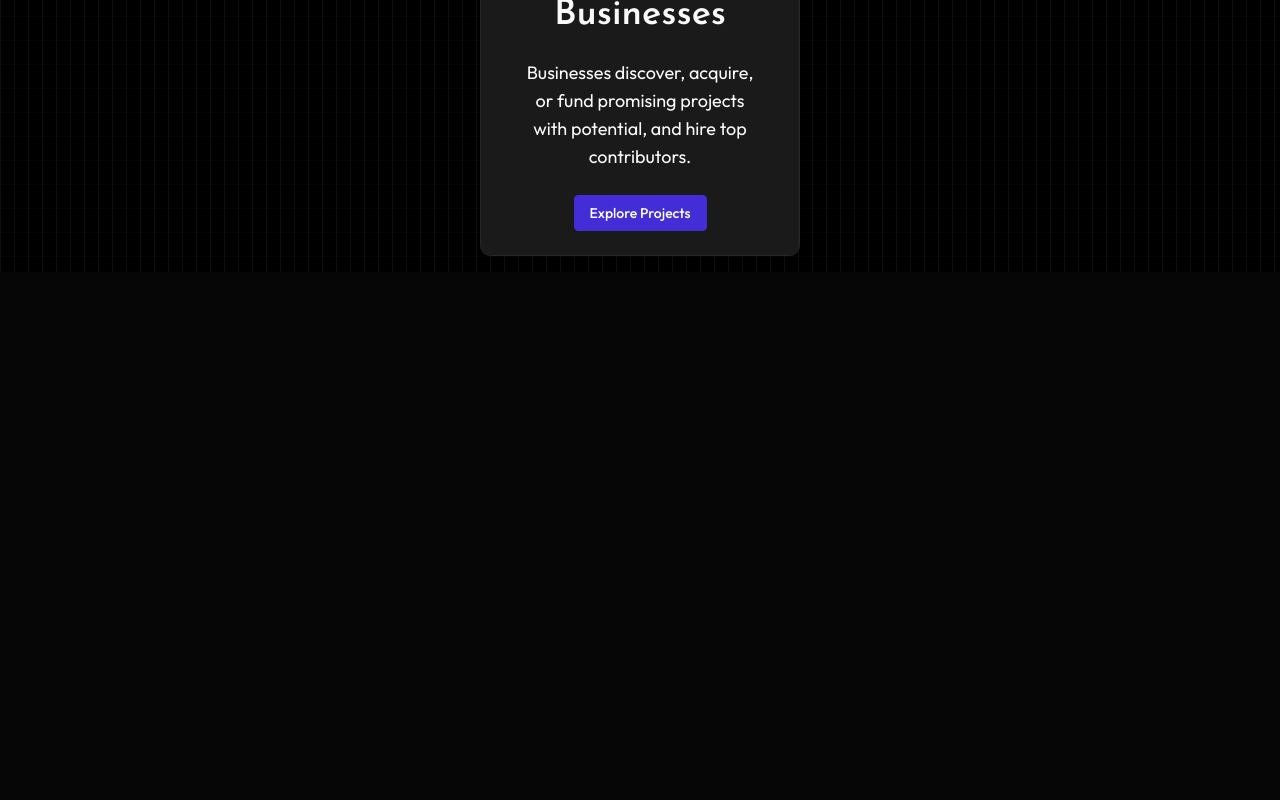
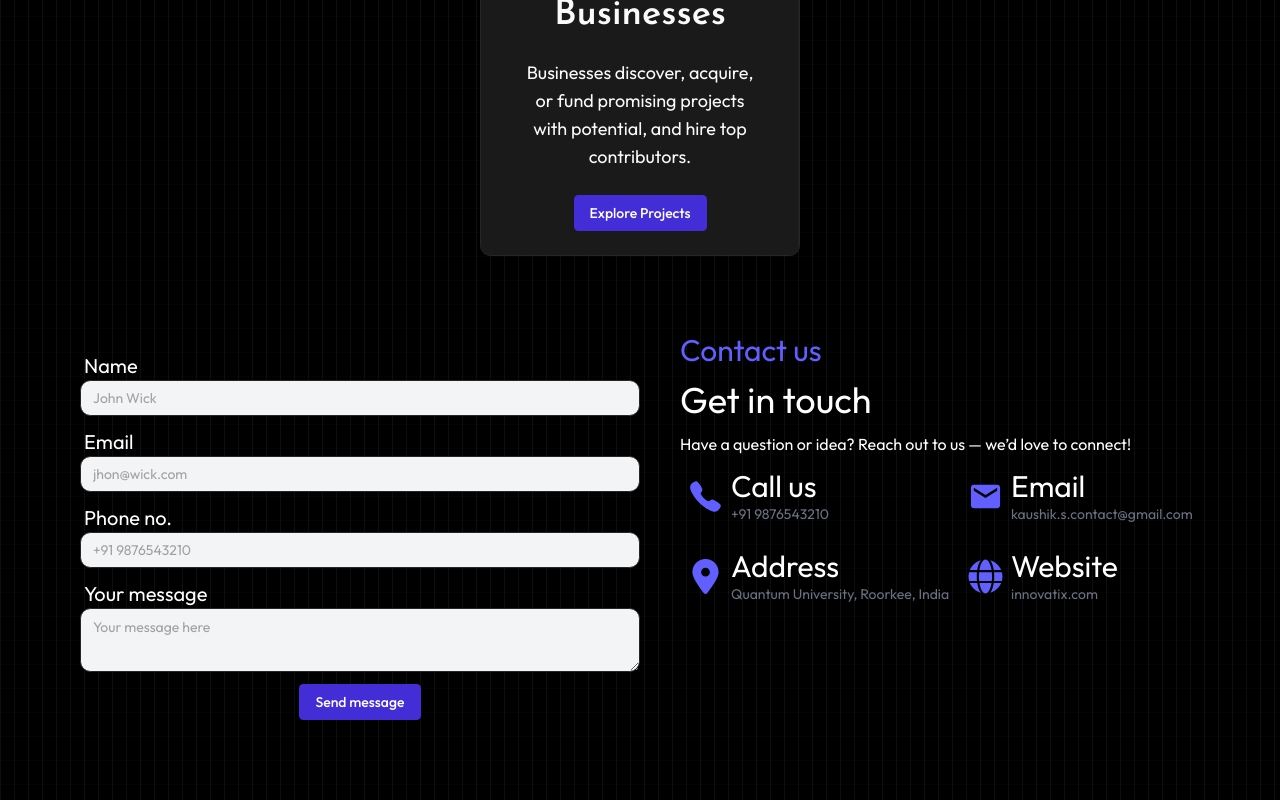
Before and after one commit to kaushiksarkaralt/innovatix, a React (Vite) app in the folder frontend/: page / in a window 1280 px wide. Shown: the part 1712-2512 px from the top of the page. Before the commit the page ends 1984 px from the top, so only its background shows below. Built offline with nearby package versions, Linux system fonts and the light colour scheme.

Commit message:
feat: add Contact section to Home page with form and contact details, create reusable Textarea component, and fix placeholder typos in SignupForm

```diff
--- a/frontend/src/components/authentication/signup-form.tsx
+++ b/frontend/src/components/authentication/signup-form.tsx
@@ -28,7 +28,7 @@ export function SignupForm({
                 <Input
                   id="firstname"
                   type="firstname"
-                  placeholder="Jhon"
+                  placeholder="John"
                   required
                 />
               </div>
@@ -55,7 +55,7 @@ export function SignupForm({
                 <Input
                   id="username"
                   type="username"
-                  placeholder="jhonwick01"
+                  placeholder="Johnwick01"
                   required
                 />
               </div>
@@ -87,8 +87,7 @@ export function SignupForm({
         </CardContent>
       </Card>
       <div className="text-muted-foreground *:[a]:hover:text-primary text-center text-xs text-balance *:[a]:underline *:[a]:underline-offset-4">
-        By clicking continue, you agree to our <a href="#">Terms of Service</a>{" "}
-        and <a href="#">Privacy Policy</a>.
+        By clicking continue, you agree to our <a href="https://github.com/24kaushik/innovatix/blob/main/terms-of-service.md">Terms of Service</a>.
       </div>
     </div>
   );
--- /dev/null
+++ b/frontend/src/components/ui/textarea.tsx
@@ -0,0 +1,18 @@
+import * as React from "react"
+
+import { cn } from "@/lib/utils"
+
+function Textarea({ className, ...props }: React.ComponentProps<"textarea">) {
+  return (
+    <textarea
+      data-slot="textarea"
+      className={cn(
+        "border-input placeholder:text-muted-foreground focus-visible:border-ring focus-visible:ring-ring/50 aria-invalid:ring-destructive/20 dark:aria-invalid:ring-destructive/40 aria-invalid:border-destructive flex field-sizing-content min-h-16 w-full rounded-md border bg-transparent px-3 py-2 text-base shadow-xs transition-[color,box-shadow] outline-none focus-visible:ring-[3px] disabled:cursor-not-allowed disabled:opacity-50 md:text-sm",
+        className
+      )}
+      {...props}
+    />
+  )
+}
+
+export { Textarea }
--- a/frontend/src/pages/Home.tsx
+++ b/frontend/src/pages/Home.tsx
@@ -1,12 +1,17 @@
 import { BlackSpotlight } from "@/components/backgrounds/black-spotlight";
 import { Button } from "@/components/ui/button";
-import { FaLongArrowAltRight } from "react-icons/fa";
+import { FaGlobe, FaLongArrowAltRight } from "react-icons/fa";
 import HeroImg from "@/assets/hero.png";
 import IdeaImg from "@/assets/idea.webp";
 import DevImg from "@/assets/developers.jpeg";
 import StartupImg from "@/assets/startup.webp";
 import BusinessImg from "@/assets/business.jpeg";
 import { Card, CardContent, CardTitle } from "@/components/ui/card";
+import { Input } from "@/components/ui/input";
+import { IoCall } from "react-icons/io5";
+import { MdEmail } from "react-icons/md";
+import { FaLocationDot } from "react-icons/fa6";
+import { Textarea } from "@/components/ui/textarea";
 
 const Home = () => {
   // Prevent the white status bar on mobile
@@ -18,6 +23,7 @@ const Home = () => {
         <div className="text-white">
           <HeroPage />
           <About />
+          <Contact />
         </div>
       </BlackSpotlight>
     </>
@@ -56,28 +62,28 @@ const About = () => {
       description:
         "Submit tech ideas\n AI enhances them by analyzing market demand, feasibility, and technology stack.",
       image: IdeaImg,
-      btnText: "Create ideas"
+      btnText: "Create ideas",
     },
     {
       title: "Developers",
       description:
         "Developers & Open-Source Contributors pick projects, build them, and credit the idea creator.",
       image: DevImg,
-      btnText: "Create Projects"
+      btnText: "Create Projects",
     },
     {
       title: "Startups",
       description:
         "Successful projects with high potential can grow into thriving startups, attracting funding, users, and business opportunities.",
       image: StartupImg,
-      btnText: "Explore Ideas"
+      btnText: "Explore Ideas",
     },
     {
       title: "Businesses",
       description:
         "Businesses discover, acquire, or fund promising projects with potential, and hire top contributors.",
       image: BusinessImg,
-      btnText: "Explore Projects"
+      btnText: "Explore Projects",
     },
   ];
 
@@ -102,7 +108,9 @@ const About = () => {
             <CardContent className="text-center text-lg">
               {e.description}
             </CardContent>
-            <div className="flex justify-center"><Button className="bg-indigo-700 text-white">{e.btnText}</Button></div>
+            <div className="flex justify-center">
+              <Button className="bg-indigo-700 text-white">{e.btnText}</Button>
+            </div>
           </Card>
         ))}
       </div>
@@ -110,4 +118,99 @@ const About = () => {
   );
 };
 
+const Contact = () => {
+  return (
+    <div className="flex flex-wrap-reverse p-10 my-5 md:flex-nowrap">
+      <form className="w-full my-5 md:mx-10">
+        <label htmlFor="name" className="text-xl mx-1">
+          Name
+        </label>
+        <Input
+          type="text"
+          name="name"
+          id="name"
+          className="bg-gray-100 rounded-xl mb-3"
+          placeholder="John Wick"
+        />
+        <label htmlFor="name" className="text-xl mx-1">
+          Email
+        </label>
+        <Input
+          type="email"
+          name="name"
+          id="name"
+          className="bg-gray-100 rounded-xl mb-3"
+          placeholder="jhon@wick.com"
+        />
+        <label htmlFor="name" className="text-xl mx-1">
+          Phone no.
+        </label>
+        <Input
+          name="number"
+          id="name"
+          className="bg-gray-100 rounded-xl mb-3"
+          placeholder="+91 9876543210"
+        />
+        <label htmlFor="name" className="text-xl mx-1">
+          Your message
+        </label>
+        <Textarea
+          name="message"
+          id="message"
+          className="bg-gray-100 rounded-xl mb-3"
+          placeholder="Your message here"
+          rows={5}
+        />
+        <Button
+          type="submit"
+          className="bg-indigo-700 text-white mx-auto block"
+        >
+          Send message
+        </Button>
+      </form>
+      <div className="w-full">
+        <p className="text-3xl text-indigo-500">Contact us</p>
+        <h2 className="text-4xl my-3">Get in touch</h2>
+        <p className="text-justify">
+          Have a question or idea? Reach out to us — we’d love to connect!
+        </p>
+        <div className="md:grid md:grid-cols-2">
+          <div className="flex items-center my-3">
+            <IoCall size={35} className="mx-2 text-indigo-500" />
+            <div>
+              <div className="text-3xl">Call us</div>
+              <div className="text-sm text-gray-500">+91 9876543210</div>
+            </div>
+          </div>
+          <div className="flex items-center my-3">
+            <MdEmail size={35} className="mx-2 text-indigo-500" />
+            <div>
+              <div className="text-3xl">Email</div>
+              <div className="text-sm text-gray-500">
+                kaushik.s.contact@gmail.com
+              </div>
+            </div>
+          </div>
+          <div className="flex items-center my-3">
+            <FaLocationDot size={35} className="mx-2 text-indigo-500" />
+            <div>
+              <div className="text-3xl">Address</div>
+              <div className="text-sm text-gray-500">
+                Quantum University, Roorkee, India
+              </div>
+            </div>
+          </div>
+          <div className="flex items-center my-3">
+            <FaGlobe size={35} className="mx-2 text-indigo-500" />
+            <div>
+              <div className="text-3xl">Website</div>
+              <div className="text-sm text-gray-500">innovatix.com</div>
+            </div>
+          </div>
+        </div>
+      </div>
+    </div>
+  );
+};
+
 export default Home;
```
